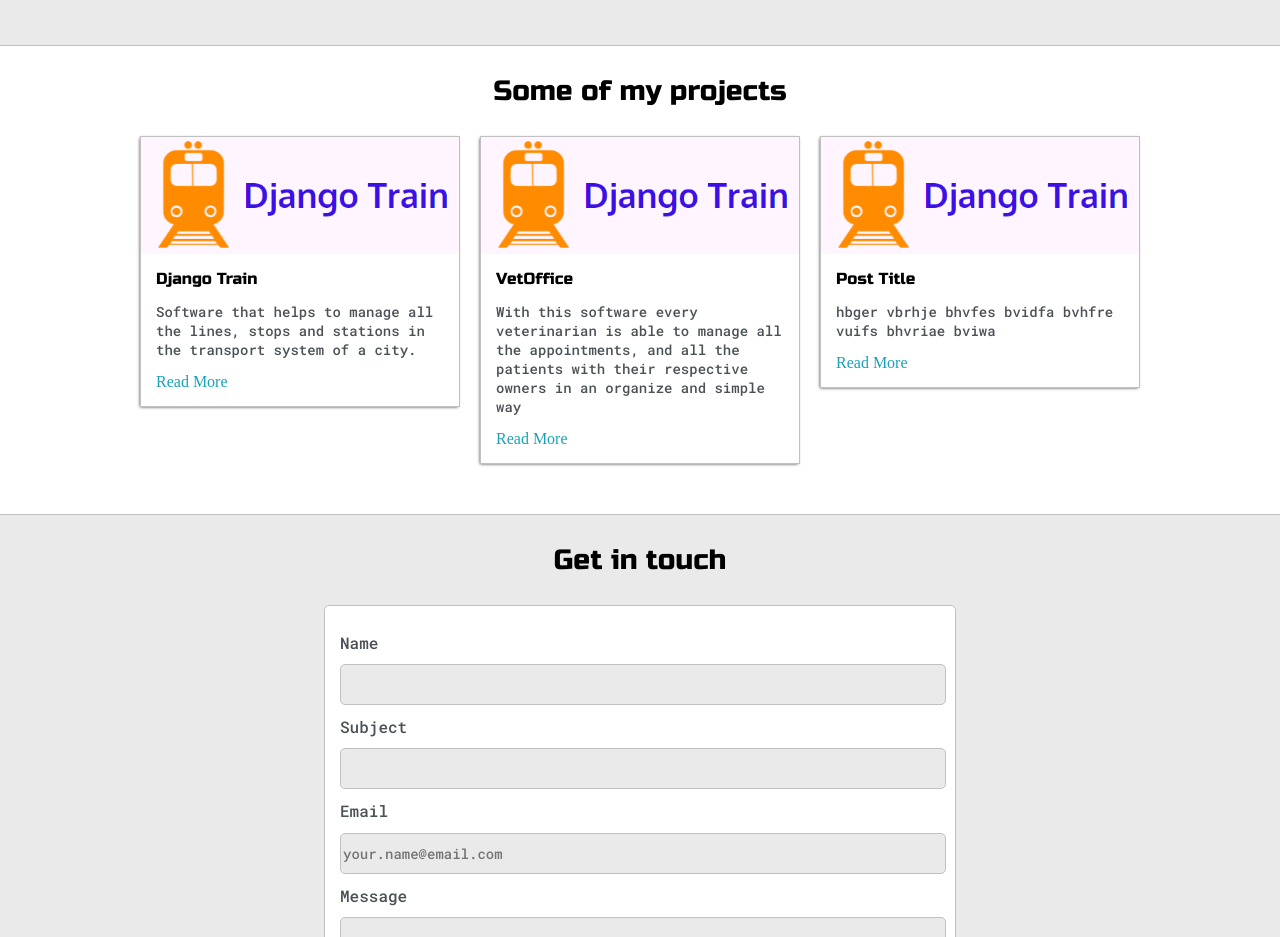
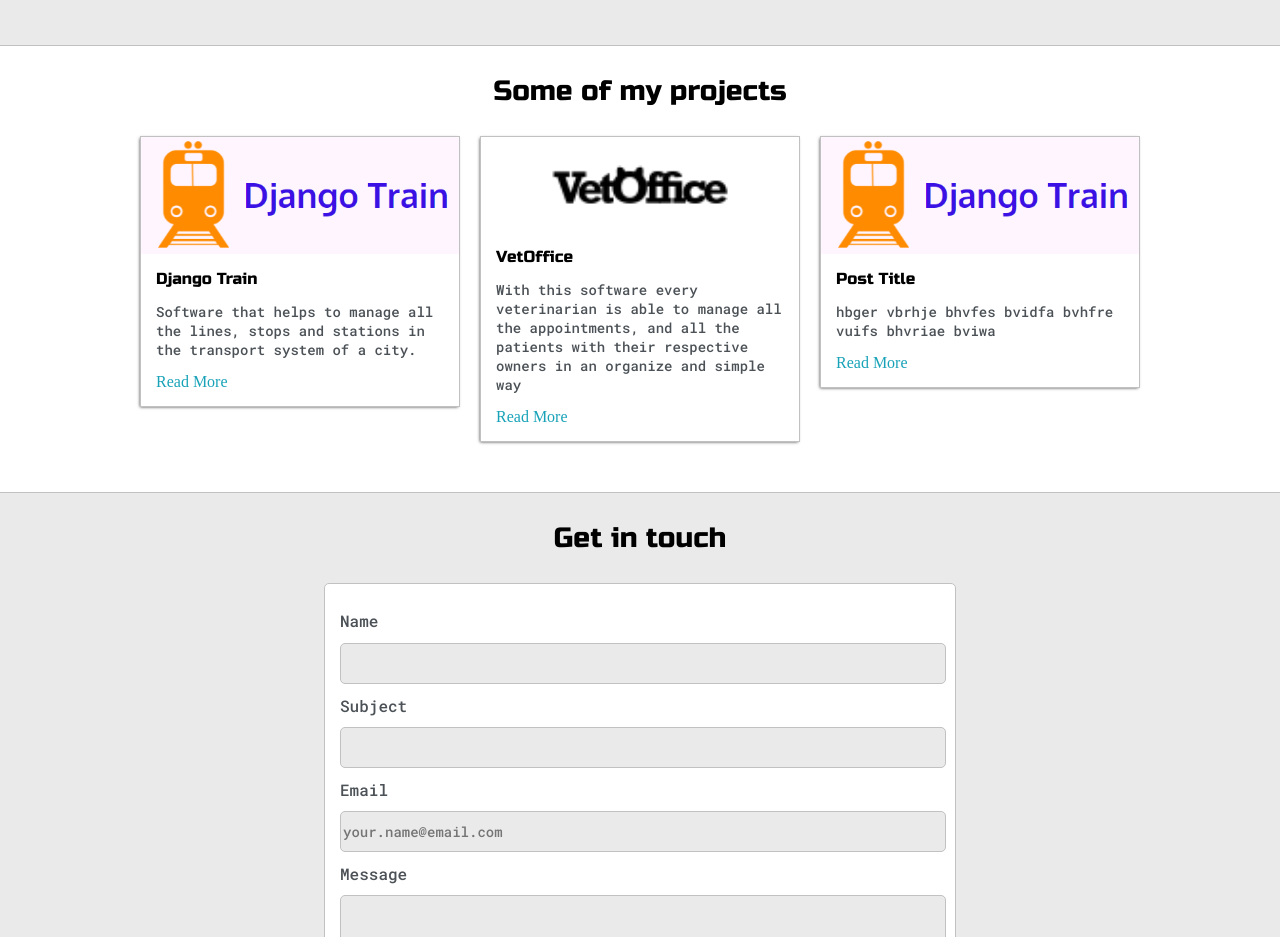
Before and after one commit to sergiotrivino/sergiotrivino.github.io, a plain HTML site: page index.html in a window 1280 px wide. Shown: the part 3140-4077 px from the top of the page. Drawn offline with Linux system fonts and the light colour scheme.

Commit message:
Vetoffice image fixed

```diff
--- a/index.html
+++ b/index.html
@@ -299,7 +299,7 @@
 
                     <div>
                         <div class="post">
-                            <img class="thumbnail" src="./resources/images/DjangoTrain.PNG" alt="" width="300px" height="180px">
+                            <img class="thumbnail vet" src="./resources/images/vetoffice.png" alt="" width="300px" height="180px">
                             <div class="post-preview">
                                 <h6 class="post-title">VetOffice</h6>
                                 <p class="post-intro">With this software every
--- a/resources/css/styles.css
+++ b/resources/css/styles.css
@@ -353,6 +353,14 @@ h6 { font-size: 16px; }
     height: auto;
 }
 
+.vet {
+    width: 60%;
+    height: auto;
+    margin-left:auto;
+    margin-right: auto;
+
+}
+
 .post-preview {
     background-color: #fff;
     padding: 15px;
```
Also changed, not shown: resources/images/vetoffice.png (added).
